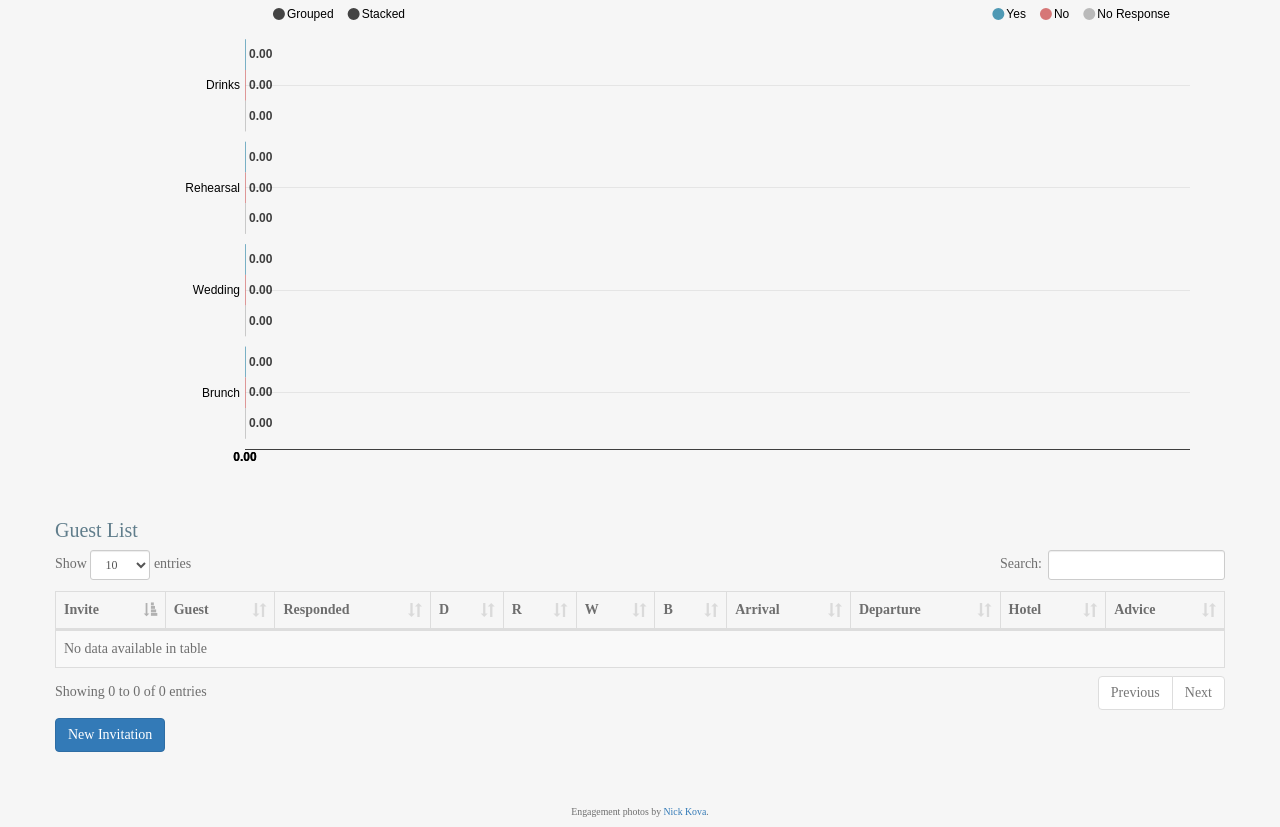
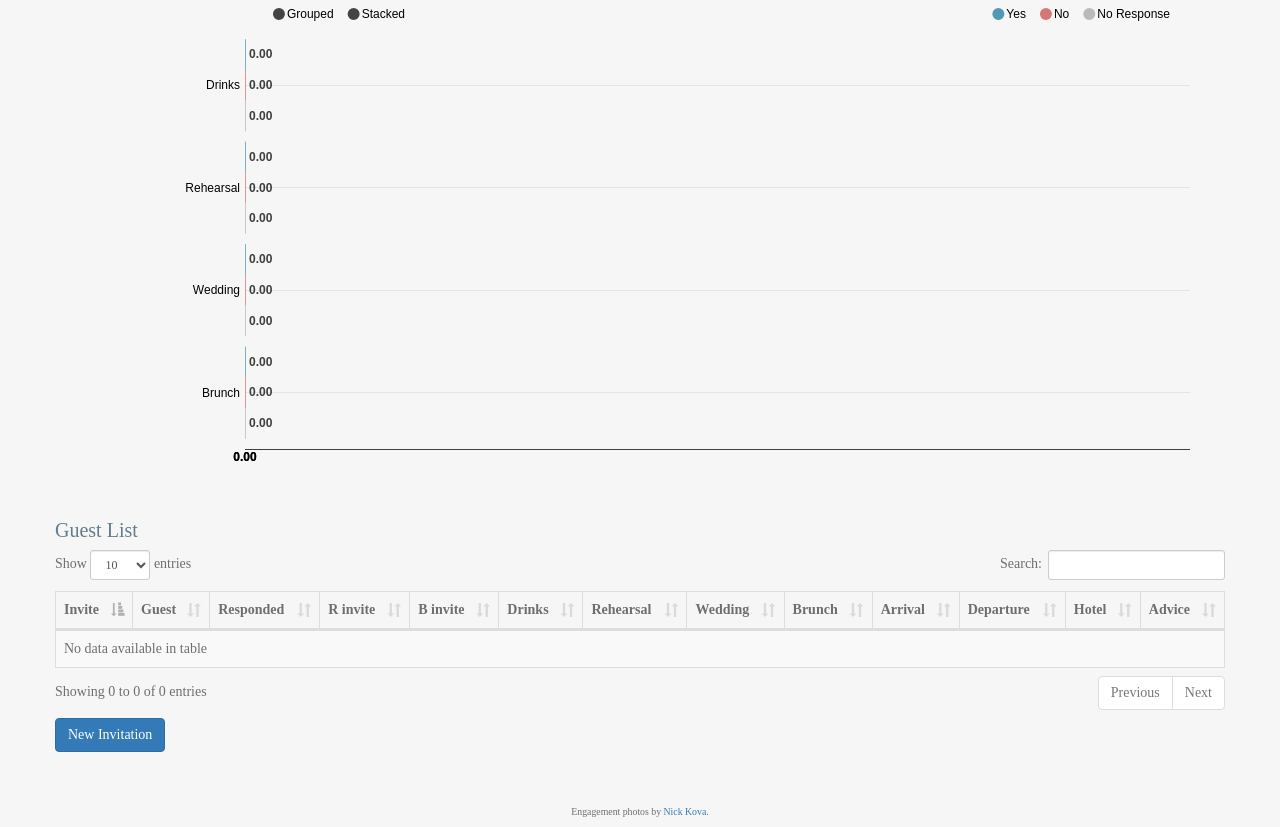
Before and after one commit to hudsonsuds/schurmanhudsonwedding, a Flask app: page /teamone in a window 1280 px wide. Shown: the part 96-923 px from the top of the page. Run offline with Flask 2, Linux system fonts and the light colour scheme; data that the repository does not hold is empty; some libraries are stand-ins or nearby versions.

Commit message:
Updates to RSVP tracker

```diff
--- a/main.py
+++ b/main.py
@@ -13,6 +13,7 @@ class Invite(ndb.Model):
     name = ndb.StringProperty()
     guests = ndb.KeyProperty(kind="Guest", repeated=True)
     rehearsal_invite = ndb.BooleanProperty()
+    brunch_invite = ndb.BooleanProperty()
     hotel = ndb.StringProperty()
     arrival_date = ndb.StringProperty()
     departure_date = ndb.StringProperty()
@@ -241,7 +242,7 @@ def teamone():
                         rsvps[2]["values"][1]["value"] += 1
                     elif guest_response =="wedding":
                         rsvps[2]["values"][2]["value"] += 1
-                    elif guest_response =="brunch":
+                    elif guest_response =="brunch" and invite.brunch_invite is True:
                         rsvps[2]["values"][3]["value"] += 1
 
     return render_template('teamone.html', invites = invites, rsvps = rsvps)
@@ -252,8 +253,9 @@ def add_invitation():
     # Get new invite details
     invite_name = request.form.get("invite_name")
     invite_rehearsal = True if request.form.get("rehearsal") == "on" else False
+    invite_brunch = True if request.form.get("brunch") == "on" else False
 
-    new_invite = Invite(name = invite_name, rehearsal_invite = invite_rehearsal)
+    new_invite = Invite(name = invite_name, rehearsal_invite = invite_rehearsal, brunch_invite = invite_brunch)
 
     raw_guests = [request.form.get("guest_1"), request.form.get("guest_2"), request.form.get("guest_3"), request.form.get("guest_4")]
     new_guests = []
--- a/templates/register.html
+++ b/templates/register.html
@@ -92,6 +92,7 @@
 								{% endfor %}
 								<hr>
 							</div>
+							{% if invite.brunch_invite %}
 							<div class="card_header">
 								<span class="event_title">Sunday Brunch</span>
 								<p class="card_detail">
@@ -113,6 +114,9 @@
 								</div>
 								{% endfor %}
 								<hr>
+							</div>
+							{% endif %}
+							<div class="card_contents">
 								<div class="form-group">
 									<label for="hotel">Where are you staying</label>
 									<select class="form-control" name="hotel">
--- a/templates/teamone.html
+++ b/templates/teamone.html
@@ -49,10 +49,12 @@
 					<th>Invite</th>
 					<th>Guest</th>
 					<th>Responded</th>
-					<th>D</th>
-					<th>R</th>
-					<th>W</th>
-					<th>B</th>
+					<th>R invite</th>
+					<th>B invite</th>
+					<th>Drinks</th>
+					<th>Rehearsal</th>
+					<th>Wedding</th>
+					<th>Brunch</th>
 					<th>Arrival</th>
 					<th>Departure</th>
 					<th>Hotel</th>
@@ -62,10 +64,24 @@
 			<tbody>
 				{% for invite in invites %}
 					{% for guest in invite.guests %}
+
 					<tr>
 						<td>{{ invite.name }}</td>
 						<td>{{ guest.get().name }}</td>
 						<td>{{ invite.responded }}</td>
+						<td>{{ invite.rehearsal_invite }}</td>
+						<td>{{ invite.brunch_invite }}</td>
+
+						{% if guest.get().wedding_rsvp == "Declines with regrets" %}
+						<td>Declines with regrets</td>
+						<td>Declines with regrets</td>
+						<td>Declines with regrets</td>
+						<td>Declines with regrets</td>
+						<td>None</td>
+						<td>None</td>
+						<td>None</td>
+
+						{% else %}
 						<td>{{ guest.get().drinks_rsvp }}</td>
 						<td>{{ guest.get().rehearsal_rsvp }}</td>
 						<td>{{ guest.get().wedding_rsvp }}</td>
@@ -73,6 +89,8 @@
 						<td>{{ invite.arrival_date }}</td>
 						<td>{{ invite.departure_date }}</td>
 						<td>{{ invite.hotel }}</td>
+
+						{% endif %}
 						<td>{{ invite.advice }}</td>
 					</tr>
 					{% endfor %}
@@ -106,6 +124,11 @@
 			        <div class="checkbox">
 			          <label>
 			            <input type="checkbox" id="rehearsal" name="rehearsal"> Rehearsal Dinner Invite
+			          </label>
+			        </div>
+			        <div class="checkbox">
+			          <label>
+			            <input type="checkbox" id="brunch" name="brunch"> Sunday Brunch Invite
 			          </label>
 			        </div>
 			      </div>
```
Also changed, not shown: templates/weekend.html (+3 -4 lines).
